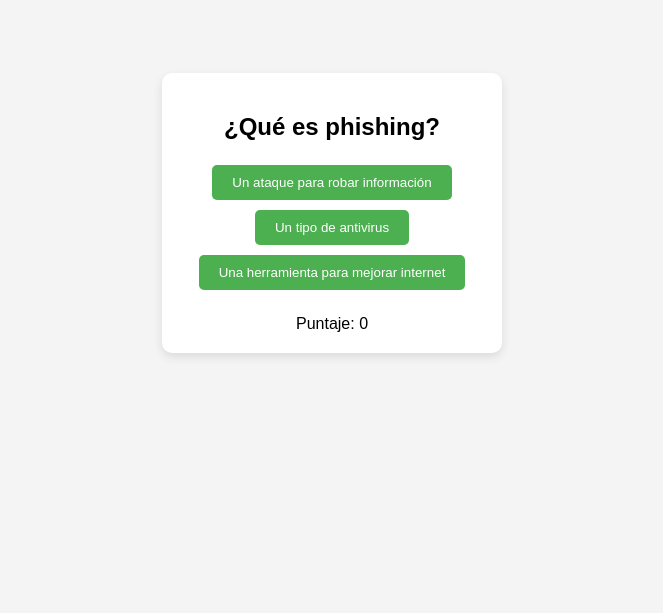
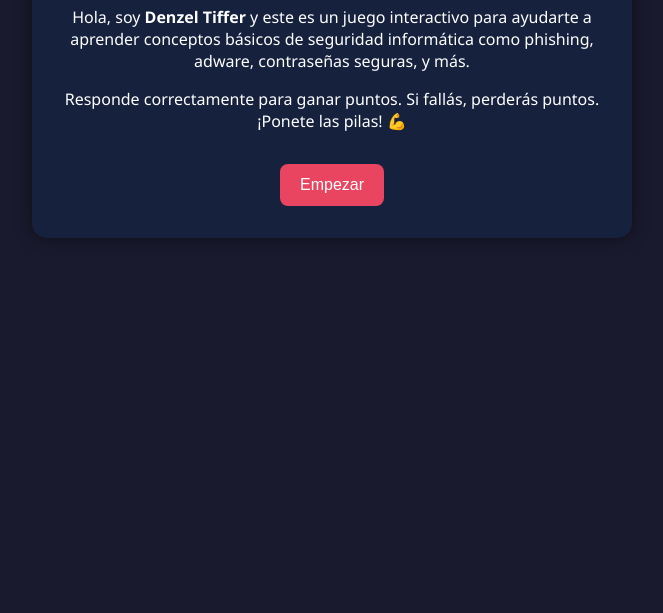
Before and after one commit to Bframe-max/juego-gamificacion, a plain HTML site: page index.html in a window 1280 px wide. Shown: the part 187-800 px from the top of the page, without its empty margins (308-971 px from the left). Drawn offline with Linux system fonts and the light colour scheme.

Commit message:
Update index.html

```diff
--- a/index.html
+++ b/index.html
@@ -5,155 +5,193 @@
   <meta name="viewport" content="width=device-width, initial-scale=1.0">
   <title>Juego de Seguridad Informática</title>
   <style>
-    /* Aquí va el CSS */
+    * {
+      box-sizing: border-box;
+    }
+
     body {
-      font-family: 'Arial', sans-serif;
-      background-color: #f4f4f4;
+      font-family: 'Segoe UI', sans-serif;
+      background: #1a1a2e;
+      color: white;
       margin: 0;
       padding: 0;
       display: flex;
       justify-content: center;
-      align-items: center;
-      height: 100vh;
+      align-items: flex-start;
+      min-height: 100vh;
     }
 
-    .game-container {
-      background: #fff;
-      border-radius: 10px;
-      box-shadow: 0 4px 10px rgba(0, 0, 0, 0.1);
-      padding: 20px;
-      width: 300px;
+    .intro, .quiz-container, .resultado {
+      width: 90%;
+      max-width: 600px;
+      background: #16213e;
+      margin-top: 2rem;
+      padding: 2rem;
+      border-radius: 15px;
+      box-shadow: 0 0 15px rgba(0, 0, 0, 0.5);
+      display: none;
       text-align: center;
     }
 
+    .intro {
+      display: block;
+    }
+
+    h1, h2 {
+      color: #e94560;
+    }
+
     button {
-      background-color: #4CAF50;
+      padding: 12px 20px;
+      font-size: 1rem;
+      background: #e94560;
       color: white;
       border: none;
-      padding: 10px 20px;
+      border-radius: 8px;
       cursor: pointer;
-      border-radius: 5px;
-      margin: 5px 0;
+      margin-top: 1rem;
+      transition: 0.3s;
     }
 
     button:hover {
-      background-color: #45a049;
+      background: #ff2e63;
     }
 
-    .result {
-      margin-top: 20px;
+    .opciones button {
+      width: 100%;
+      margin: 0.5rem 0;
+    }
+
+    .puntaje {
+      font-size: 1.2rem;
+      margin-top: 1rem;
+    }
+
+    @media (max-width: 480px) {
+      h1, h2 {
+        font-size: 1.5rem;
+      }
+
+      button {
+        font-size: 0.95rem;
+        padding: 10px 16px;
+      }
+
+      .puntaje {
+        font-size: 1rem;
+      }
     }
   </style>
 </head>
 <body>
 
-  <div class="game-container">
-    <h2 id="question">¿Qué es phishing?</h2>
-    <button onclick="checkAnswer('a')">Un ataque para robar información</button>
-    <button onclick="checkAnswer('b')">Un tipo de antivirus</button>
-    <button onclick="checkAnswer('c')">Una herramienta para mejorar internet</button>
-    <p id="message"></p>
-    <div class="result" id="result"></div>
+  <div class="intro">
+    <h1>Bienvenido al juego de Seguridad Informática</h1>
+    <p>Hola, soy <strong>Denzel Tiffer</strong> y este es un juego interactivo para ayudarte a aprender conceptos básicos de seguridad informática como phishing, adware, contraseñas seguras, y más.</p>
+    <p>Responde correctamente para ganar puntos. Si fallás, perderás puntos. ¡Ponete las pilas! 💪</p>
+    <button onclick="empezarJuego()">Empezar</button>
+  </div>
+
+  <div class="quiz-container">
+    <h2 id="pregunta"></h2>
+    <div class="opciones" id="opciones"></div>
+    <div class="puntaje" id="puntaje">Puntaje: 0</div>
+  </div>
+
+  <div class="resultado" id="resultado">
+    <h2>Juego terminado</h2>
+    <p id="puntajeFinal"></p>
+    <button onclick="reiniciarJuego()">Jugar de nuevo</button>
   </div>
 
   <script>
-    /* Aquí va el JavaScript */
-    const questions = [
+    const preguntas = [
       {
-        question: "¿Qué es phishing?",
-        options: [
-          "Un ataque para robar información",
+        pregunta: "¿Qué es el phishing?",
+        opciones: [
+          "Un ataque que intenta engañar a las personas para obtener información confidencial",
           "Un tipo de antivirus",
-          "Una herramienta para mejorar internet"
+          "Una técnica para mejorar la velocidad de internet"
         ],
-        correct: 'a'
+        correcta: 0
       },
       {
-        question: "¿Qué es adware?",
-        options: [
+        pregunta: "¿Qué es un adware?",
+        opciones: [
           "Un software que muestra publicidad no deseada",
-          "Un tipo de ransomware",
-          "Un programa para aumentar la velocidad de internet"
+          "Un programa para proteger contraseñas",
+          "Una red segura"
         ],
-        correct: 'a'
+        correcta: 0
       },
       {
-        question: "¿Cuál de estas es una contraseña segura?",
-        options: [
+        pregunta: "¿Cuál de estas es una contraseña segura?",
+        opciones: [
           "123456",
           "MiNombre2023",
           "T!ff3r$_S3gur1dad#"
         ],
-        correct: 'c'
-      },
-      {
-        question: "¿Qué es un virus informático?",
-        options: [
-          "Un programa que se reproduce y puede dañar la computadora",
-          "Un dispositivo de almacenamiento",
-          "Un software de protección de contraseñas"
-        ],
-        correct: 'a'
-      },
-      {
-        question: "¿Qué es un firewall?",
-        options: [
-          "Un sistema para proteger la red de accesos no autorizados",
-          "Una aplicación para mejorar el rendimiento del sistema",
-          "Un tipo de software para hacer copias de seguridad"
-        ],
-        correct: 'a'
-      },
-      {
-        question: "¿Qué es el malware?",
-        options: [
-          "Un software malicioso diseñado para dañar o robar información",
-          "Un tipo de software de limpieza del sistema",
-          "Un antivirus avanzado"
-        ],
-        correct: 'a'
+        correcta: 2
       }
     ];
 
-    let currentQuestionIndex = 0;
-    let score = 0;
+    let preguntaActual = 0;
+    let puntaje = 0;
 
-    function displayQuestion() {
-      const questionData = questions[currentQuestionIndex];
-      document.getElementById("question").textContent = questionData.question;
+    function empezarJuego() {
+      document.querySelector('.intro').style.display = 'none';
+      document.querySelector('.quiz-container').style.display = 'block';
+      mostrarPregunta();
+    }
 
-      const buttons = document.querySelectorAll("button");
-      buttons.forEach((button, index) => {
-        button.textContent = questionData.options[index];
-        button.onclick = () => checkAnswer(String.fromCharCode(97 + index));  // 'a', 'b', 'c'
+    function mostrarPregunta() {
+      const q = preguntas[preguntaActual];
+      document.getElementById("pregunta").textContent = q.pregunta;
+
+      const opcionesDiv = document.getElementById("opciones");
+      opcionesDiv.innerHTML = "";
+
+      q.opciones.forEach((opcion, index) => {
+        const btn = document.createElement("button");
+        btn.textContent = opcion;
+        btn.onclick = () => verificarRespuesta(index);
+        opcionesDiv.appendChild(btn);
       });
 
-      document.getElementById("message").textContent = '';
-      document.getElementById("result").textContent = `Puntaje: ${score}`;
+      document.getElementById("puntaje").textContent = `Puntaje: ${puntaje}`;
     }
 
-    function checkAnswer(answer) {
-      const correctAnswer = questions[currentQuestionIndex].correct;
-      if (answer === correctAnswer) {
-        score += 10;
-        document.getElementById("message").textContent = '¡Respuesta correcta!';
-        document.getElementById("message").style.color = 'green';
+    function verificarRespuesta(seleccionada) {
+      const correcta = preguntas[preguntaActual].correcta;
+
+      if (seleccionada === correcta) {
+        puntaje += 10;
       } else {
-        score -= 5;
-        document.getElementById("message").textContent = '¡Respuesta incorrecta!';
-        document.getElementById("message").style.color = 'red';
+        puntaje -= 5;
       }
 
-      currentQuestionIndex++;
-      if (currentQuestionIndex < questions.length) {
-        displayQuestion();
+      preguntaActual++;
+
+      if (preguntaActual < preguntas.length) {
+        mostrarPregunta();
       } else {
-        document.querySelector('.game-container').innerHTML = `<h2>¡Juego Terminado!</h2><p>Puntaje final: ${score}</p>`;
+        finalizarJuego();
       }
     }
 
-    displayQuestion();
+    function finalizarJuego() {
+      document.querySelector(".quiz-container").style.display = "none";
+      document.querySelector(".resultado").style.display = "block";
+      document.getElementById("puntajeFinal").textContent = `Tu puntaje final fue: ${puntaje}`;
+    }
+
+    function reiniciarJuego() {
+      preguntaActual = 0;
+      puntaje = 0;
+      document.querySelector(".resultado").style.display = "none";
+      document.querySelector(".quiz-container").style.display = "block";
+      mostrarPregunta();
+    }
   </script>
-
 </body>
 </html>
```
